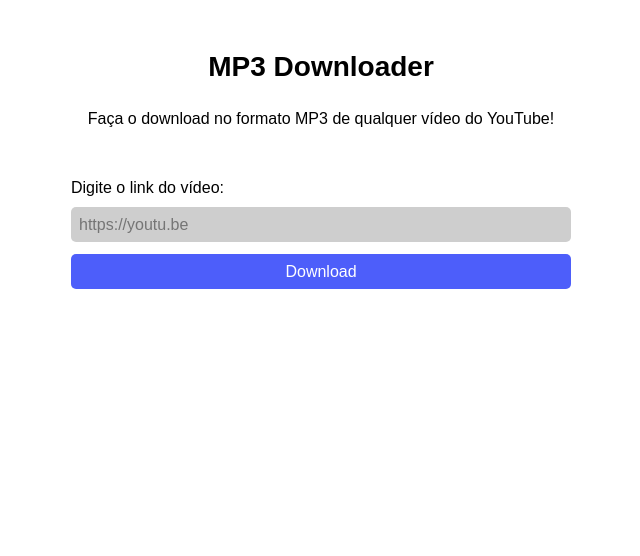
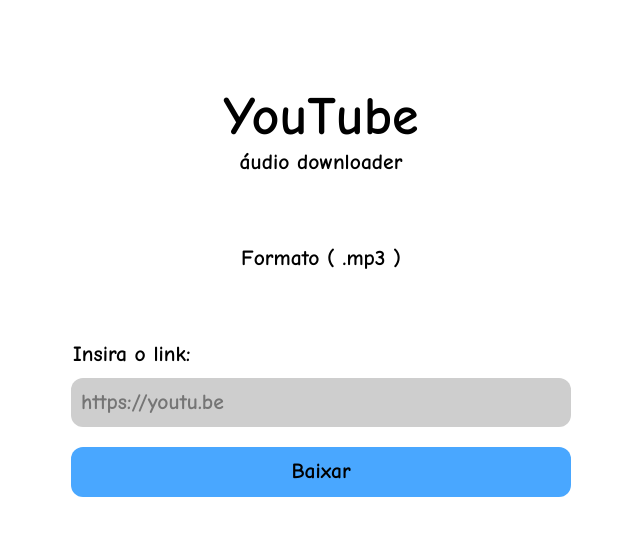
Before and after one commit to gabrielwmf/MP3-Downloader, a Flask app: page / in a window 1280 px wide. Shown: the top 556 px of the page, without its empty margins (319-959 px from the left). Run offline with Flask 3, Linux system fonts and the light colour scheme.

Commit message:
refatoração 1

```diff
--- a/app.py
+++ b/app.py
@@ -30,27 +30,16 @@
    try:
       # Fazer o download
       file_name = downloader(link, TMP_SAVE_PATH)
+      file_path = os.path.join(TMP_SAVE_PATH, f"{file_name}.mp3")
 
-      # Retornar link para o usuário solicitar o download
-      return jsonify({"message": "Download concluído!", "download_url": f"/tmp/{file_name}.mp3", "filename": f"{file_name}.mp3"}), 200
-   except Exception as e:
-      return jsonify({"error": str(e)}), 500
+      # Enviar o arquivo
+      response = send_file(file_path, as_attachment=True)
+      os.remove(file_path)
 
-# Rota para servir o arquivo MP3 temporário e excluí-lo após o download
-@app.route("/tmp/<filename>")
-def serve_and_delete_file(filename):
-   file_path = os.path.join(TMP_SAVE_PATH, filename)
+      return response
 
-   if not os.path.exists(file_path):
-      return jsonify({"error": "Arquivo não encontrado."}), 404
-
-   # Enviar o arquivo e programar exclusão
-   try:
-      response = send_file(file_path, as_attachment=True)
-      os.remove(file_path)  # Excluir após envio
-      return response
    except Exception as e:
       return jsonify({"error": str(e)}), 500
 
 if __name__ == "__main__":
-   app.run(host="10.0.0.104", port=3000)
+   app.run(debug=True)
--- a/static/script.js
+++ b/static/script.js
@@ -1,31 +1,53 @@
-const form = document.getElementById("download-form");
-const messageParagraph = document.getElementById("message");
-const downloadDiv = document.getElementById("download-link");
-const fileLink = document.getElementById("file-link"); // link <a>
+const form = document.querySelector("[data-form]");
+const message = document.querySelector("[data-message]");
+const downloadLink = document.querySelector("[data-link=download]");
+const input = form[0];
 
 form.addEventListener("submit", async (event) => {
    event.preventDefault();
+
    const formData = new FormData(form);
-   messageParagraph.textContent = "Processando...";
-   // downloadDiv.classList.add("hidden");
+
+   if(!downloadLink.classList.contains("hidden")) {
+      downloadLink.classList.add("hidden");
+   }
+
+   message.textContent = "Buscando informações...";
+   input.value = "";
 
    try {
+      // REQUEST
       const response = await fetch("/download", {
          method: "POST",
          body: formData,
       });
 
-      const data = await response.json();
-      console.log(data)
-      if (response.ok) {
-         messageParagraph.textContent = `${data.message}`;
-         fileLink.href = data.download_url; // atualiza o  href com o link recebido do servidor
-         fileLink.download = data.filename; // sugere o título original do vídeo presente no YouTube
-         downloadDiv.classList.remove("hidden");
+      // RESPONSE
+      if (response.status !== 200) {
+         const data = await response.json();
+         message.textContent = data.error;
       } else {
-         messageParagraph.textContent = `${data.error}`;
+         const blob = await response.blob();
+         const url = URL.createObjectURL(blob);
+
+         downloadLink.href = url;
+         downloadLink.classList.remove("hidden");
+         message.textContent = "Download concluído!"
       }
    } catch (error) {
-      messageParagraph.textContent = `Erro ao conectar ao servidor.`;
+      message.textContent = "Tivemos um problema, tente novamente!";
    }
 });
+
+input.addEventListener("focus", () => {
+   if(message.textContent.includes("concluído")) {
+      message.textContent = "Salve o seu download!";
+   } else if (message.textContent !== "" && !message.textContent.includes("Salve")) {
+      message.textContent = "";
+   }
+});
+
+downloadLink.addEventListener("click", () => {
+   downloadLink.classList.add("hidden");
+   message.textContent = "";
+});
--- a/static/styles.css
+++ b/static/styles.css
@@ -1,3 +1,10 @@
+@import url('https://fonts.googleapis.com/css2?family=Comic+Neue:ital,wght@0,300;0,400;0,700;1,300;1,400;1,700&display=swap');
+/*
+   font-family: "Comic Neue", cursive;
+   font-weight: normal, bold;
+   font-style: italic;
+*/
+
 * {
    margin: 0;
    padding: 0;
@@ -7,63 +14,74 @@
 }
 
 html {
-   font-size: 62.5%;
+   font-size: 62.5%; /* = 10px */
 }
 
 body {
-   font: normal 400 1.6rem/1.2 arial, helvetica, sans-serif;
-   padding: 5rem 1rem;
+   font: normal bold 2.16rem/1.2 "Comic Neue", cursive;
+   padding: 8.5rem 2rem 1rem 2rem;
+   color: #000000;
 }
+
+/* CONTENT
+===================================================================================== */
 
 h1 {
    text-align: center;
-   font-size: 2.8rem;
-   font-weight: bold;
-   padding-bottom: 2.5rem;
+   font-size: 5.4rem;
+   padding-bottom: 7rem;
+}
+
+h1 > span {
+   display: block;
+   font-size: 0.4em;
 }
 
 p {
    text-align: center;
-   padding-bottom: 5rem;
+   padding-bottom: 6rem;
+}
+
+form {
+   margin: 0 auto;
+   max-width: 50rem;
 }
 
 label, input, button, a[download] {
    display: block;
+   border-radius: 1.2rem;
+   cursor: pointer;
+}
+
+label{
+   padding: 1rem 0.2rem;
 }
 
 input {
-   margin-top: 1rem;
    background-color: #cecece;
-   padding: 0.8rem;
-   border-radius: 0.5rem;
+   padding: 1.2rem 1rem;
    width: 100%;
-   max-width: 50rem;
 }
 
-.box {
-   margin: 0 auto;
-   max-width: 50rem;
-}
-
-button, a[download] {
-   margin-top: 1.2rem;
-   padding: 0.8rem;
-   border-radius: 0.5rem;
-   color: white;
+button {
+   margin-top: 2rem;
+   padding: 1.2rem 1rem;
    width: 100%;
-   max-width: 50rem;
-   background-color: #4d5efa;
+   background-color: #49a7ff;
 }
 
 a[download] {
+   margin: 0 auto;
+   padding: 1.2rem 1rem;
+   width: 100%;
+   max-width: 50rem;
    text-align: center;
-   color: black;
    text-decoration: none;
-   margin: 0;
+   color: #000000;
    background-color: #75ff75;
 }
 
-.hidden {
+a.hidden {
    display: none;
 }
 
--- a/templates/index.html
+++ b/templates/index.html
@@ -5,24 +5,22 @@
     <meta name="viewport" content="width=device-width, initial-scale=1.0">
 
     <link rel="stylesheet" href="./static/styles.css">
-      <title>MP3 DOWNLOADER TESTE</title>
+    <script src="./static/script.js" defer></script>
+
+    <title>YouTube Downloader</title>
   </head>
   <body>
-      <h1>MP3 Downloader</h1>
-      <p>Faça o download no formato MP3 de qualquer vídeo do YouTube!</p>
+    <h1>YouTube <span>áudio downloader</span></h1>
+    <p>Formato ( .mp3 )</p>
 
-      <form id="download-form">
-         <div class="box">
-            <label for="link">Digite o link do vídeo:</label>
-            <input type="text" id="link" name="link" placeholder="https://youtu.be">
-            <button type="submit">Download</button>
-         </div>
+    <form data-form>
+      <label for="link">Insira o link:</label>
+      <input type="url" id="link" name="link" placeholder="https://youtu.be" required>
+      <button type="submit">Baixar</button>
     </form>
-      <p class="message" id="message"></p>
-      <div class="box hidden" id="download-link">
-         <a id="file-link" href="#" download>Salvar MP3</a>
-      </div>
 
-      <script src="./static/script.js"></script>
+    <p class="message" data-message></p>
+
+    <a href="#" download class="hidden" data-link="download">Salvar</a>
   </body>
 </html>
```
Also changed, not shown: README.md. Lines whose indentation alone changed are shown as unchanged.
